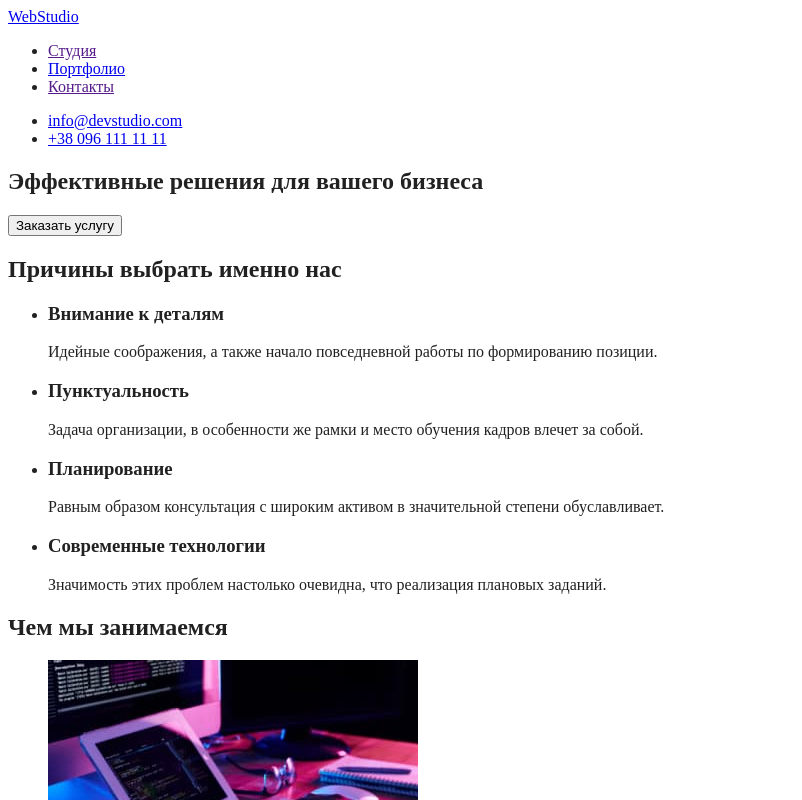
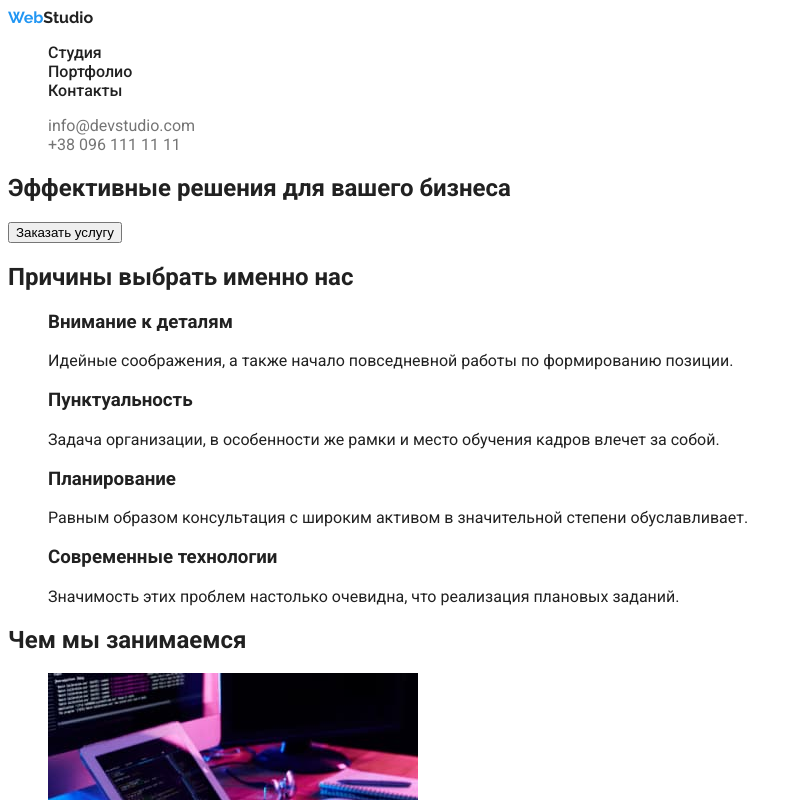
Before and after one commit to Yaros5lav/goit-markup-hw-02, a plain HTML site: page index.html in a window 1280 px wide. Shown: the top 800 px of the page, without its empty margins (0-802 px from the left). Drawn offline with Linux system fonts and the light colour scheme.

Commit message:
adds parts of css to header

```diff
--- a/css/styles.css
+++ b/css/styles.css
@@ -18,6 +18,40 @@
 }
 
 body {
-background-color: var(--background-main);
-color: var(--primary-text);
+	font-family: 'Roboto', 'Times New Roman' , sans-serif;
+	font-weight: 400;
+	background-color: var(--background-main);
+	color: var(--primary-text);
 }
+
+/* remove dots only from existing lists */
+.list {
+	list-style: none;
+}
+/* remove underline from all links */
+a {
+	text-decoration: none;
+}
+/* logo */
+.logo {
+	font-family: 'Raleway', sans-serif;
+	color: inherit;
+}
+.logo-web {
+	color: var(--company-color);
+}
+.footer {
+	color: var(--background-main);
+}
+/* header */
+.links .link {
+	color: var(--primary-text);
+	font-weight: 500;
+}
+.address-one .link {
+	color: var(--secondary-text);
+}
+
+.link:hover , .link:focus{
+	color: var(--company-color);
+}
--- a/index.html
+++ b/index.html
@@ -5,23 +5,34 @@
     <meta http-equiv="X-UA-Compatible" content="IE=edge" />
     <meta name="viewport" content="width=device-width, initial-scale=1.0" />
     <title>Студия</title>
+    <!-- fonts -->
+    <!-- weird links -->
+    <link rel="preconnect" href="https://fonts.googleapis.com" />
+    <link rel="preconnect" href="https://fonts.gstatic.com" crossorigin />
+    <!-- /weird links -->
+    <link
+      href="https://fonts.googleapis.com/css2?family=Raleway:wght@700&family=Roboto:wght@400;500;700;900&display=swap"
+      rel="stylesheet"
+    />
     <link rel="stylesheet" href="./css/styles.css" />
   </head>
   <body>
     <!-- header -->
     <header>
       <nav>
-        <a href="./index.html"><span lang="en">WebStudio</span></a>
-        <ul>
-          <li><a href="">Студия</a></li>
-          <li><a href="./portfolio.html">Портфолио</a></li>
-          <li><a href="">Контакты</a></li>
+        <a href="./index.html" class="logo"
+          ><span lang="en"><span class="logo-web">Web</span>Studio</span></a
+        >
+        <ul class="list links">
+          <li><a href="" class="link">Студия</a></li>
+          <li><a href="./portfolio.html" class="link">Портфолио</a></li>
+          <li><a href="" class="link">Контакты</a></li>
         </ul>
       </nav>
 
-      <ul>
-        <li><a href="mailto:info@devstudio.com">info@devstudio.com</a></li>
-        <li><a href="tel:+380961111111">+38 096 111 11 11</a></li>
+      <ul class="list address-one">
+        <li><a href="mailto:info@devstudio.com" class="link">info@devstudio.com</a></li>
+        <li><a href="tel:+380961111111" class="link">+38 096 111 11 11</a></li>
       </ul>
     </header>
     <!-- main -->
@@ -37,7 +48,7 @@
       <section>
         <!-- to hide h2 with css -->
         <h2>Причины выбрать именно нас</h2>
-        <ul>
+        <ul class="list">
           <li>
             <h3>Внимание к деталям</h3>
             <p>Идейные соображения, а также начало повседневной работы по формированию позиции.</p>
@@ -63,7 +74,7 @@
       <!-- section 3 -->
       <section>
         <h2>Чем мы занимаемся</h2>
-        <ul>
+        <ul class="list">
           <li>
             <img src="./images/box1-2.jpg" alt="написание кода" width="370" />
           </li>
@@ -82,7 +93,7 @@
       <!-- section 4 -->
       <section>
         <h2>Наша команда</h2>
-        <ul>
+        <ul class="list">
           <li>
             <img src="./images/img-5.jpg" alt="сотрудник 1" width="270" />
             <h3>Игорь Демьяненко</h3>
@@ -107,9 +118,11 @@
       </section>
     </main>
     <footer>
-      <a href="./index.html"><span lang="en">WebStudio</span></a>
+      <a href="./index.html" class="footer logo"
+        ><span lang="en"><span class="logo-web">Web</span>Studio</span></a
+      >
       <address>
-        <ul>
+        <ul class="list">
           <li><a href="">г. Киев, пр-т Леси Украинки, 26</a></li>
           <li><a href="mailto:info@example.com">info@example.com</a></li>
           <li><a href="tel:+380961111111">+38 096 111 11 11</a></li>
```
Also changed, not shown: portfolio.html (+14 -4 lines).
